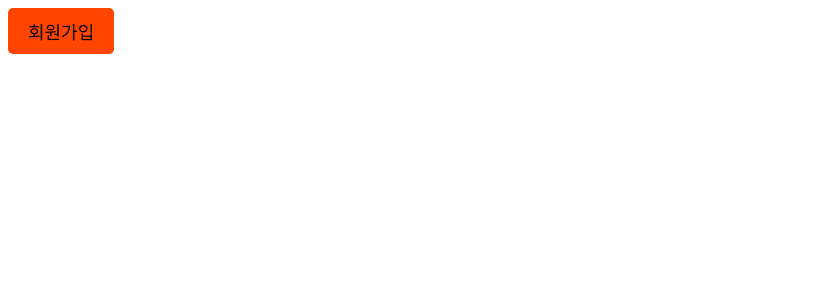
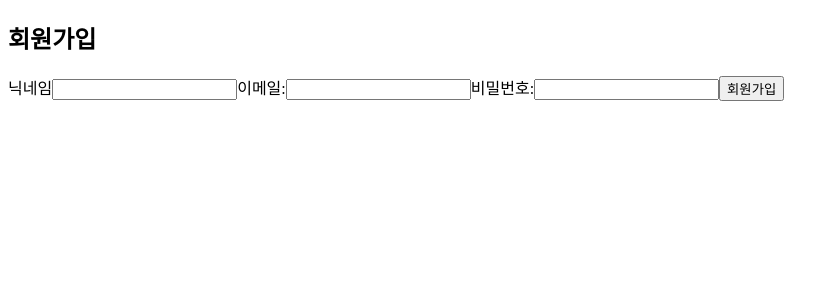
Before and after one commit to homi5435/Elice_4team_buy-gurus-front, a React (Vite) app: page /signup in a window 1280 px wide. Shown: the top 300 px of the page, without its empty margins (0-839 px from the left). Built offline with nearby package versions, Linux system fonts and the light colour scheme.

Commit message:
add .env file

```diff
--- a/src/App.jsx
+++ b/src/App.jsx
@@ -3,14 +3,16 @@ import "./App.css";
 import Home from "./pages/Home";
 import Signup from "./pages/Signup";
 import Login from "./pages/Login";
+import MyPage from "./pages/MyPage";
 
 function App() {
   return (
     <>
       <Routes>
-        <Route path="/" element={<Home />} />
+        <Route path="/home" element={<Home />} />
         <Route path="/login" element={<Login />} />
         <Route path="/signup" element={<Signup />} />
+        <Route path="/userMe" element={<MyPage />} />
       </Routes>
     </>
   );
--- a/src/pages/Login.jsx
+++ b/src/pages/Login.jsx
@@ -13,22 +13,23 @@ function Login() {
     };
 
     try {
-      const response = await fetch("/login", {
+      const response = await fetch(
+        `${import.meta.env.VITE_APP_BACKEND_URL}/login`,
+        {
           method: "POST",
           headers: {
             "Content-Type": "application/json",
           },
           body: JSON.stringify(loginData),
-      });
+        }
+      );
 
       if (response.ok) {
-        // 로그인 성공 처리
-        const data = await response.json();
-        console.log("로그인 성공:", data);
-        // 예: 홈 화면으로 리다이렉션
-        // window.location.href = '/home';
+        // const data = await response.json();
+        console.log("로그인 성공:");
+        // localStorage.setItem("accessToken", data.accessToken);
+        window.location.href = "/home";
       } else {
-        // 로그인 실패 처리
         const errorData = await response.json();
         console.error("로그인 실패:", errorData);
         alert("로그인에 실패했습니다.");
@@ -40,6 +41,7 @@ function Login() {
   };
 
   return (
+    <>
       <div>
         <h2>로그인</h2>
         <form onSubmit={handleLogin}>
@@ -64,6 +66,29 @@ function Login() {
           <button type="submit">로그인</button>
         </form>
       </div>
+      <a href="/signup">회원가입</a>
+      <a
+        href={`${
+          import.meta.env.VITE_APP_BACKEND_URL
+        }/oauth2/authorization/google`}
+      >
+        Google 로그인
+      </a>
+      <a
+        href={`${
+          import.meta.env.VITE_APP_BACKEND_URL
+        }/oauth2/authorization/naver`}
+      >
+        Naver 로그인
+      </a>
+      <a
+        href={`${
+          import.meta.env.VITE_APP_BACKEND_URL
+        }/oauth2/authorization/kakao`}
+      >
+        Kakao 로그인
+      </a>
+    </>
   );
 }
 
--- /dev/null
+++ b/src/pages/MyPage.jsx
@@ -0,0 +1,21 @@
+const MyPage = () => {
+  const token = localStorage.getItem("accessToken");
+
+  fetch(`${import.meta.env.VITE_APP_BACKEND_URL}/userMe`, {
+    method: "GET",
+    headers: {
+      Authorization: `Bearer ${token}`,
+    },
+  })
+    .then((response) => response.json())
+    .then((data) => {
+      console.log("회원 정보:", data);
+    })
+    .catch((error) => {
+      console.error("오류 발생:", error);
+    });
+
+  return <></>;
+};
+
+export default MyPage;
--- a/src/pages/Signup.jsx
+++ b/src/pages/Signup.jsx
@@ -1,9 +1,78 @@
 import Button from "../components/Button";
+import { useState } from "react";
 
 const Signup = () => {
+  const [nickname, setNickname] = useState("");
+  const [email, setEmail] = useState("");
+  const [password, setPassword] = useState("");
+
+  const handleSignup = async (e) => {
+    e.preventDefault();
+
+    const signupData = {
+      nickname: nickname,
+      email: email,
+      password: password,
+    };
+
+    try {
+      const response = await fetch(
+        `${import.meta.env.VITE_APP_BACKEND_URL}/signup`,
+        {
+          method: "POST",
+          headers: {
+            "Content-Type": "application/json",
+          },
+          body: JSON.stringify(signupData),
+        }
+      );
+
+      if (response.status === 201) {
+        // const data = await response.json();
+        console.log("회원가입 성공:");
+        window.location.href = "/login";
+      } else {
+        // const errorData = await response.json();
+        // console.error("회원가입 실패:", errorData);
+        console.log(`${import.meta.env.VITE_APP_BACKEND_URL}/signup`);
+        alert("회원가입에 실패했습니다.");
+      }
+    } catch (error) {
+      console.error("회원가입 요청 중 오류 발생:", error);
+      alert("서버와의 통신 중 오류가 발생했습니다.");
+    }
+  };
+
   return (
     <>
-      <Button text={"회원가입"} />
+      <div>
+        <h2>회원가입</h2>
+        <form onSubmit={handleSignup}>
+          <label>닉네임</label>
+          <input
+            type="text"
+            value={nickname}
+            onChange={(e) => setNickname(e.target.value)}
+            required
+          />
+
+          <label>이메일:</label>
+          <input
+            type="email"
+            value={email}
+            onChange={(e) => setEmail(e.target.value)}
+            required
+          />
+          <label>비밀번호:</label>
+          <input
+            type="password"
+            value={password}
+            onChange={(e) => setPassword(e.target.value)}
+            required
+          />
+          <button type="submit">회원가입</button>
+        </form>
+      </div>
     </>
   );
 };
```
Also changed, not shown: src/pages/UserEdit.jsx (deleted), 1 other file (tests, documents, lock files or other folders). Lines whose indentation alone changed are shown as unchanged.
